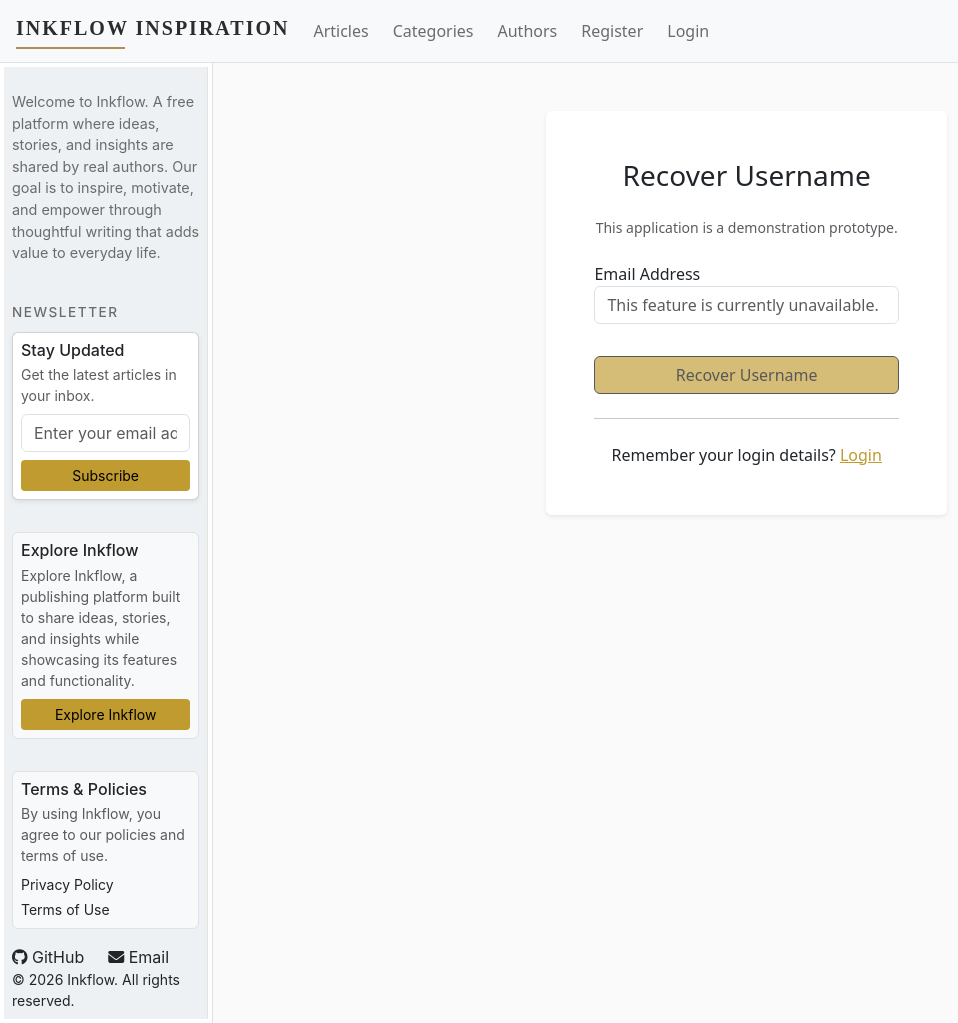
After one commit to Kgothatso-create/publishing-cms, a Django app: page /user/forgot-username/ in a window 1280 px wide. The commit adds this page. Shown: the whole page, without its empty margins (0-958 px from the left). Run offline with Django 5.2, Linux system fonts and the light colour scheme; some libraries are stand-ins or nearby versions.

Commit message:
Added Forgot username and password template

````diff
--- a/employment/urls.py
+++ b/employment/urls.py
@@ -2,7 +2,7 @@ from django.urls import include, path
 from .views import *
 
 urlpatterns = [
-    path("", employee_dashboard, name="employee-dashboard"),
+    path("", employee_dashboard, name="employee_dashboard"),
     path("employees/",
          include([
              path("", employee_list, name="employee-list"),
--- a/people/forms.py
+++ b/people/forms.py
@@ -1,4 +1,6 @@
 from django import forms
+from django.contrib.auth.forms import PasswordChangeForm, PasswordResetForm
+
 from people.models import NewsletterSubscriber, User
 
 
@@ -92,11 +94,6 @@ class LoginForm(forms.Form):
     )
 
 
-from django.contrib.auth.forms import UserChangeForm, PasswordChangeForm
-from django import forms
-from .models import User
-
-
 class ProfileUpdateForm(forms.ModelForm):
 
     class Meta:
@@ -145,3 +142,23 @@ class UserPasswordChangeForm(PasswordChangeForm):
             }
         )
     )
+
+
+class EmailForm(forms.Form):
+    email = forms.EmailField(
+        widget=forms.EmailInput(attrs={
+            "class": "form-control",
+            "placeholder": "This feature is currently unavailable.",
+            "autocomplete": "email",
+        })
+    )
+
+
+class UserPasswordResetForm(PasswordResetForm):
+    email = forms.EmailField(
+        widget=forms.EmailInput(attrs={
+            "class": "form-control",
+            "placeholder": "This feature is currently unavailable.",
+            "autocomplete": "email",
+        })
+    )
--- a/people/urls.py
+++ b/people/urls.py
@@ -8,4 +8,6 @@ urlpatterns = [
     path("logout/", logout_view, name="logout"),
     path("profile/", profile_view, name="profile"),
     path("explorer/login/", explorer_login, name="explorer_login"),
+    path("forgot-username/", forgot_username, name="forgot_username"),
+    path("forgot-password/", forgot_password, name="forgot_password")
 ]
--- a/people/views.py
+++ b/people/views.py
@@ -4,7 +4,9 @@ from django.contrib.auth.decorators import login_required
 from django.shortcuts import redirect, render
 from django.views.decorators.http import require_POST
 
-from .forms import LoginForm, NewsletterSubscriberForm, ProfileUpdateForm, UserPasswordChangeForm, UserRegisterForm
+from .forms import EmailForm, LoginForm, NewsletterSubscriberForm, ProfileUpdateForm, UserPasswordChangeForm, \
+    UserPasswordResetForm, UserRegisterForm
+from .utility import send_password_reset_email, send_username_recovery_email
 
 
 def subscribe_newsletter(request):
@@ -152,3 +154,71 @@ def explorer_login(request):
     login(request, explorer, backend="django.contrib.auth.backends.ModelBackend")
 
     return redirect("home")
+
+
+def forgot_username(request):
+    if request.method == "POST":
+        form = EmailForm(request.POST)
+
+        if form.is_valid():
+            email = form.cleaned_data["email"]
+
+            send_username_recovery_email(
+                email=email,
+                request=request,
+            )
+
+            messages.success(
+                request,
+                "If an account exists with that email, a username recovery link has been sent."
+            )
+
+            return redirect("forgot_username")
+
+    else:
+        form = EmailForm()
+
+    return render(
+        request,
+        "people/forgot_email_template.html",
+        {
+            "form": form,
+            "title": "Recover Username",
+            "description": "This application is a demonstration prototype.",
+            "button_text": "Recover Username",
+        },
+    )
+
+
+def forgot_password(request):
+    if request.method == "POST":
+        form = UserPasswordResetForm(request.POST)
+
+        if form.is_valid():
+            email = form.cleaned_data["email"]
+
+            send_password_reset_email(
+                email=email,
+                request=request,
+            )
+
+            messages.success(
+                request,
+                "If an account exists with that email, a password reset link has been sent."
+            )
+
+            return redirect("forgot_password")
+
+    else:
+        form = UserPasswordResetForm()
+
+    return render(
+        request,
+        "people/forgot_email_template.html",
+        {
+            "form": form,
+            "title": "Reset Password",
+            "description": "This application is a demonstration prototype.",
+            "button_text": "Reset Password",
+        },
+    )
--- a/templates/employment/layouts/navbar.html
+++ b/templates/employment/layouts/navbar.html
@@ -1,5 +1,5 @@
 <nav class="navbar navbar-expand-lg navbar-light bg-light px-3 border-bottom">
-    <a class="navbar-brand fw-bold text-primary" href="{% url 'employee-dashboard' %}">
+    <a class="navbar-brand fw-bold text-primary" href="{% url 'employee_dashboard' %}">
         Inkflow Operations
     </a>
     <button class="navbar-toggler" type="button" data-bs-toggle="collapse" data-bs-target="#employeeNavbar" aria-controls="employeeNavbar" aria-expanded="false" aria-label="Toggle navigation">
@@ -8,7 +8,7 @@
     <div class="collapse navbar-collapse" id="employeeNavbar">
         <ul class="navbar-nav me-auto mb-2 mb-lg-0">
             <li class="nav-item">
-                <a class="nav-link" href="{% url 'employee-dashboard' %}">
+                <a class="nav-link" href="{% url 'employee_dashboard' %}">
                     Dashboard
                 </a>
             </li>
--- a/templates/employment/layouts/sidebar.html
+++ b/templates/employment/layouts/sidebar.html
@@ -4,7 +4,7 @@
     </h5>
     <ul class="nav nav-pills flex-column mb-auto">
         <li class="nav-item">
-            <a href="{% url 'employee-dashboard' %}" class="nav-link text-dark">
+            <a href="{% url 'employee_dashboard' %}" class="nav-link text-dark">
                 <i class="fas fa-tachometer-alt me-2"></i>
                 Dashboard
             </a>
--- a/templates/layouts/sidebar.html
+++ b/templates/layouts/sidebar.html
@@ -64,6 +64,18 @@
             </form>
         </div>
     </section>
+    {% if user.is_authenticated and user.username == "Explorer" %}
+    <!-- Explorer Administration View -->
+    <section class="mt-3 mb-3">
+        <div class="p-2 border rounded bg-light">
+            <a href="{% url 'employee_dashboard' %}"
+               class="btn btn-sm w-100"
+               style="background-color:#bf9b30; color:#000;">
+                Administration Interface
+            </a>
+        </div>
+    </section>
+    {% endif %}
     <section class="mt-3 mb-3">
         <div class="p-2 border rounded bg-light">
             <h6 class="mb-1 fs-6">
--- /dev/null
+++ b/templates/people/Forgot_email_template.html
@@ -0,0 +1,61 @@
+{% extends "base.html" %}
+
+{% block hero %}{% endblock %}
+
+{% block content %}
+<div class="container py-5">
+    <div class="row justify-content-center">
+
+        <div class="col-md-7 col-lg-5">
+
+            <div class="card shadow-sm border-0">
+                <div class="card-body p-5">
+                    {% if messages %}
+                        {% for message in messages %}
+                            <div class="alert alert-{{ message.tags }} py-1 px-2 mb-2 small" role="alert">
+                                {{ message }}
+                            </div>
+                        {% endfor %}
+                    {% endif %}
+
+                    <h3 class="mb-4 text-center">{{ title }}</h3>
+
+                    <p class="text-muted text-center small mb-4">
+                        {{ description }}
+                    </p>
+
+                    <form method="POST">
+                        {% csrf_token %}
+
+                        <!-- EMAIL -->
+                        <div class="form-group mb-3">
+                            <label for="{{ form.email.id_for_label }}">Email Address</label>
+                            {{ form.email }}
+                            {{ form.email.errors }}
+                        </div>
+
+                        <button type="submit" class="btn btn-block w-100 mt-3 disabled"
+                                style="background-color: #bf9b30; color: #000;">
+                            {{ button_text }}
+                        </button>
+
+                        <hr class="my-4">
+
+                        <p class="text-center mb-0">
+                            Remember your login details?
+                            <a href="{% url 'login' %}"
+                               style="color: #bf9b30;">
+                                Login
+                            </a>
+                        </p>
+
+                    </form>
+
+                </div>
+            </div>
+
+        </div>
+    </div>
+</div>
+{% endblock %}
+```
--- a/templates/people/login.html
+++ b/templates/people/login.html
@@ -51,12 +51,12 @@
                         </p>
                         <hr class="my-4">
                         <div class="text-center mb-0">
-                            <a href="#"
+                            <a href="{% url 'forgot_username' %}"
                             style="color: #bf9b30;"
                             >Forgot username.</a>
                         </div>
                         <div class="text-center mb-0">
-                            <a href="#"
+                            <a href="{% url 'forgot_password' %}"
                             style="color: #bf9b30;"
                             >Forgot password.</a>
                         </div>
````
Also changed, not shown: people/utility.py (added, +87 -0 lines).
